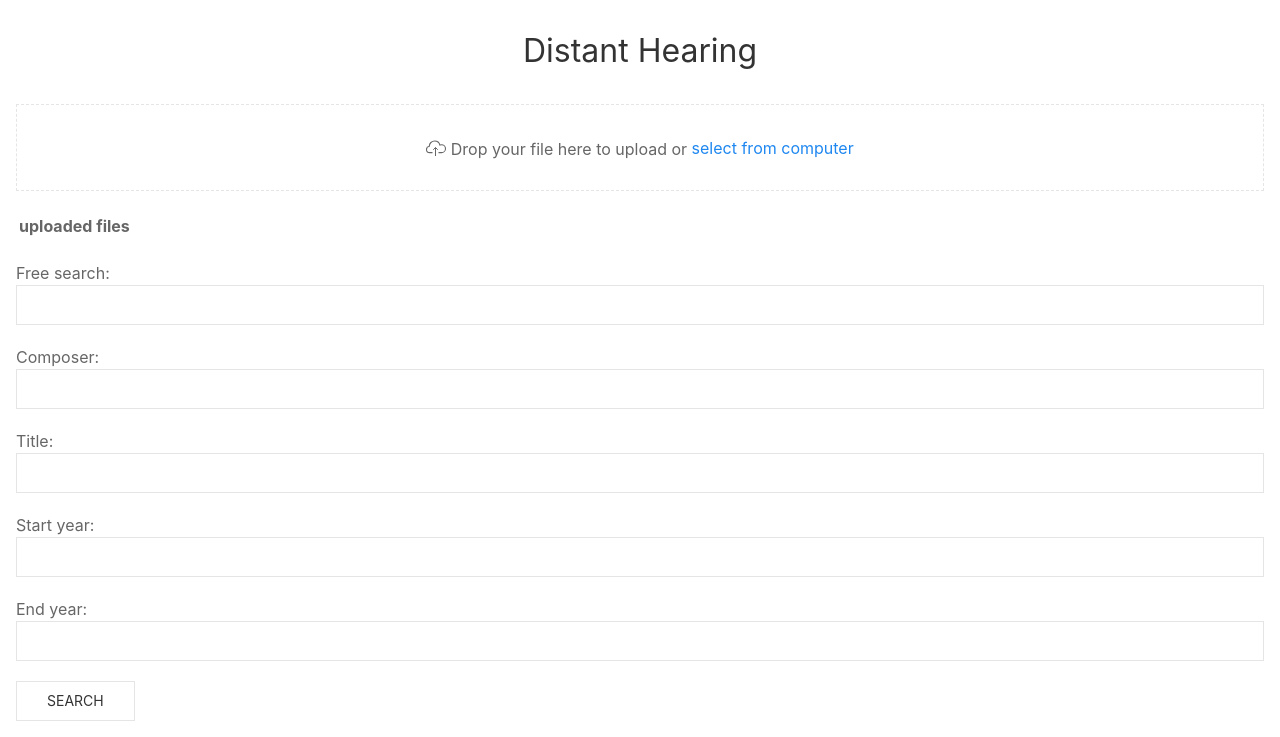
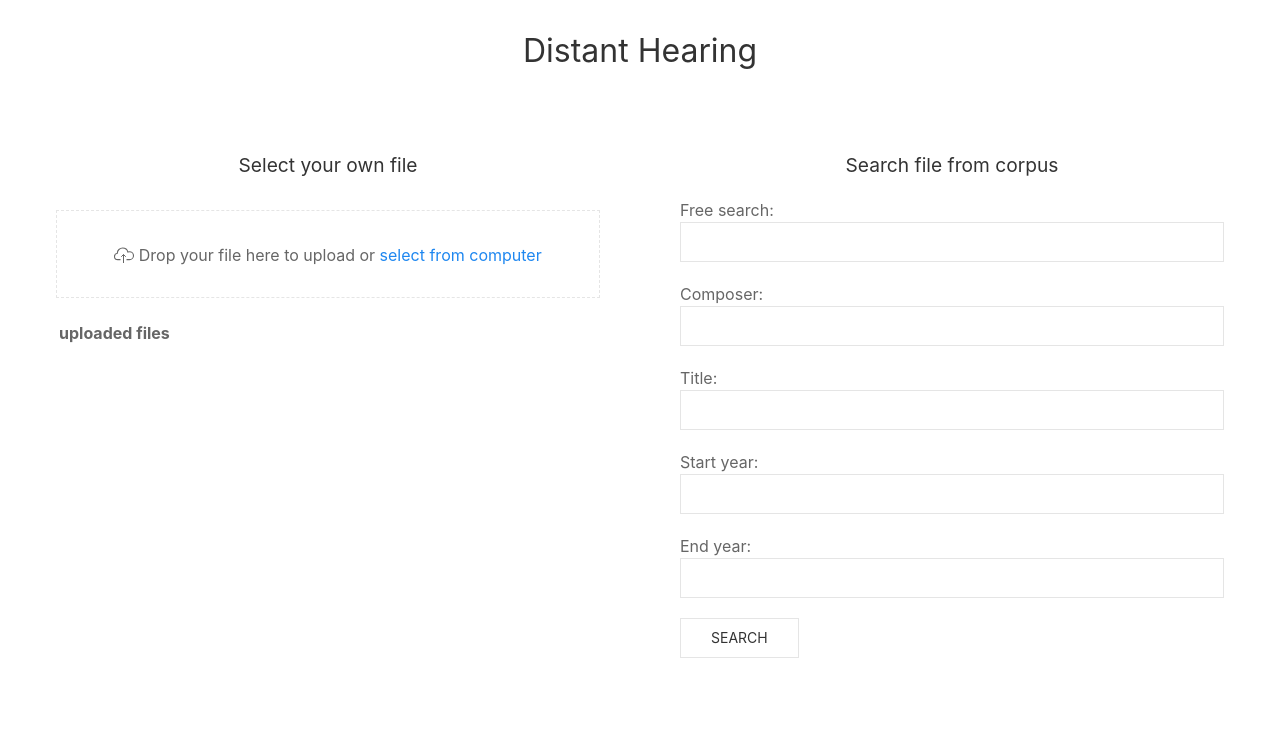
Before and after one commit to Maxikilliane/DH_MusicAnalysis, a Django app: a page that uses templates/MusicAnalyzer/Choice.html in a window 1280 px wide. Shown: the part 82-819 px from the top of the page. After the commit the page ends 740 px from the top, so only its background shows below. Run offline with Django 3.2, Linux system fonts and the light colour scheme; lists and menus that the app fills with data are empty; some libraries are stand-ins or nearby versions.

Commit message:
split screen vertically

```diff
--- a/MusicAnalyzer/static/css/choice.css
+++ b/MusicAnalyzer/static/css/choice.css
@@ -9,5 +9,15 @@
     margin-top: 2em;
 }
 
+.uk-grid {
+    margin-left: 0px;
+}
+
 h2 {
-    margin-top: 3em;}
+    margin-top: 3em;
+    margin-bottom: 2.5em;
+}
+
+h3 {
+    font-size: 1.2em;
+}
--- a/templates/MusicAnalyzer/Choice.html
+++ b/templates/MusicAnalyzer/Choice.html
@@ -17,7 +17,9 @@
 {% block body_block %}
     <h2 class="uk-text-center">{{ heading }}</h2>
     {{ message }}
-
+    <div class="uk-grid uk-child-width-1-2">
+        <div class="uk-container">
+            <h3 class="uk-text-center">Select your own file</h3>
             {% block upload_files %}
                 <div class="js-upload uk-placeholder uk-text-center upload_files_new">
                     <span uk-icon="icon: cloud-upload"></span>
@@ -49,7 +51,9 @@
 
                 </tbody>
             </table>
-
+        </div>
+        <div class="uk-container">
+            <h3 class="uk-text-center">Search file from corpus</h3>
             {% block search_corpus %}
                 {% if search_form %}
                     <form id="search_form" method="post"
@@ -62,10 +66,12 @@
                             {% endif %}
                     >
                         {% csrf_token %}
-                <input type="hidden" name="state" value="search_corpus" />
+                        <input type="hidden" name="state" value="search_corpus"/>
                         {{ search_form.as_p }}
                     </form>
-            <button id="search_corpus_button" class="uk-button uk-button-default" onclick="search_corpus(event)">Search</button>
+                    <button id="search_corpus_button" class="uk-button uk-button-default"
+                            onclick="search_corpus(event)">Search
+                    </button>
 
                 {% endif %}
                 <div id="searchResults" class="invisible">
@@ -88,9 +94,13 @@
                             <tr>
                                 <th>
                                     {% if type == "distant" %}
-                            <input type="checkbox" name="music_piece" id="select_all_music_pieces" value="select all" class="invisible" onclick="toggleSelectAll(this)">
+                                        <input type="checkbox" name="music_piece" id="select_all_music_pieces"
+                                               value="select all" class="invisible" onclick="toggleSelectAll(this)">
                                     {% elif type == "individual" %}
-                            <button type="button" id="deselect_all_music_pieces" class="uk-button uk-button-small uk-button-default uk-disabled" name="music_piece" onclick="toggleSelectAll(this)">deselect</button>
+                                        <button type="button" id="deselect_all_music_pieces"
+                                                class="uk-button uk-button-small uk-button-default uk-disabled"
+                                                name="music_piece" onclick="toggleSelectAll(this)">deselect
+                                        </button>
                                     {% endif %}
                                 </th>
                                 <th>composer</th>
@@ -106,5 +116,5 @@
 
 
             {% endblock %}
-
+        </div>
 {% endblock %}
```
Lines whose indentation alone changed are shown as unchanged.
